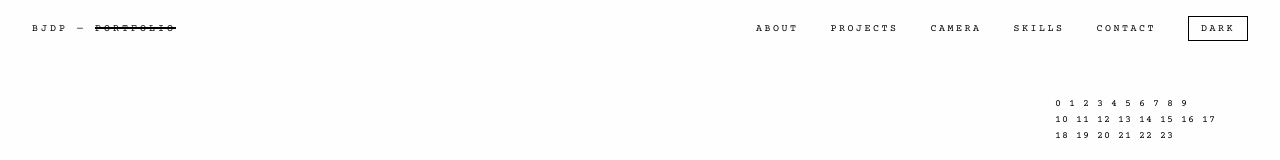
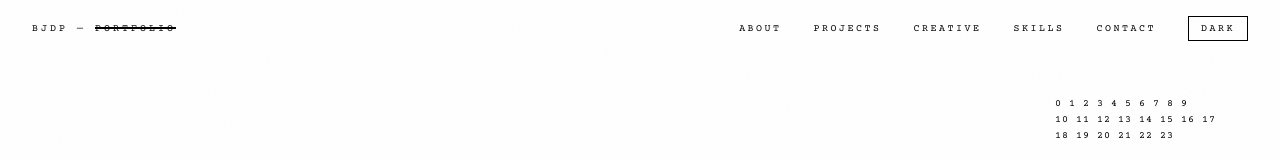
Before and after one commit to biendelapaz02/PORTFOLIO_DELAPAZ, a React (Vite) app: page / in a window 1280 px wide. Shown: the top 160 px of the page. Built offline with nearby package versions, Linux system fonts and the light colour scheme.

Commit message:
updated creative page

```diff
--- a/src/app/App.tsx
+++ b/src/app/App.tsx
@@ -691,7 +691,7 @@ export default function App() {
     document.documentElement.classList.toggle("dark", isDark);
   }, [isDark]);
 
-  // Coming back from the lookbook page (/#camera): jump to that section once it has rendered
+  // Coming back from the creative page (/#creative): jump to that section once it has rendered
   useEffect(() => {
     if (window.location.hash) document.querySelector(window.location.hash)?.scrollIntoView();
   }, []);
@@ -720,7 +720,7 @@ export default function App() {
 
           {/* Desktop links */}
           <div className="hidden md:flex items-center gap-8">
-            {["About","Projects","Camera","Skills","Contact"].map((item) => (
+            {["About","Projects","Creative","Skills","Contact"].map((item) => (
               <a
                 key={item}
                 href={`#${item.toLowerCase()}`}
@@ -755,7 +755,7 @@ export default function App() {
         {/* Mobile drawer */}
         {menuOpen && (
           <div className="md:hidden border-t border-black bg-white px-6 py-4 flex flex-col gap-4">
-            {["About","Projects","Camera","Skills","Contact"].map((item) => (
+            {["About","Projects","Creative","Skills","Contact"].map((item) => (
               <a
                 key={item}
                 href={`#${item.toLowerCase()}`}
@@ -947,7 +947,7 @@ export default function App() {
 
       {/* BEHIND THE CAMERA — a preview; the full work lives on the /creative page */}
       <section
-        id="camera"
+        id="creative"
         data-keep-dark=""
         className="relative px-6 md:px-16 pt-16 md:pt-20 pb-10 md:pb-14 bg-black text-white overflow-hidden"
       >
--- a/src/app/Creative.tsx
+++ b/src/app/Creative.tsx
@@ -308,7 +308,7 @@ export default function Creative() {
 
       {/* PHOTOGRAPHY */}
       <section id="photography" className="scroll-mt-16 px-6 md:px-16 py-16 md:py-24 border-b border-black">
-        <PartHeading title="Photography" note="Shot by me · Teknolohista ng Bayan merch campaign for ASCII, PUP Manila" />
+        <PartHeading title="Photography" note="Shot and edited in Adobe Photoshop · Teknolohista ng Bayan merch campaign for ASCII, PUP Manila" />
         <SourceLinks links={PHOTOGRAPHY_LINKS} />
         <PhotoWall photos={PHOTOGRAPHY} />
       </section>
@@ -338,7 +338,7 @@ export default function Creative() {
         className="px-6 md:px-16 py-12 md:py-16 bg-black text-white flex flex-wrap items-end justify-between gap-6"
       >
         <a
-          href="/#camera"
+          href="/#creative"
           className="text-4xl md:text-6xl font-black uppercase leading-tight tracking-tight hover:text-white/60 transition-colors"
           style={{ fontFamily: "'Archivo', Arial, sans-serif" }}
         >
```
